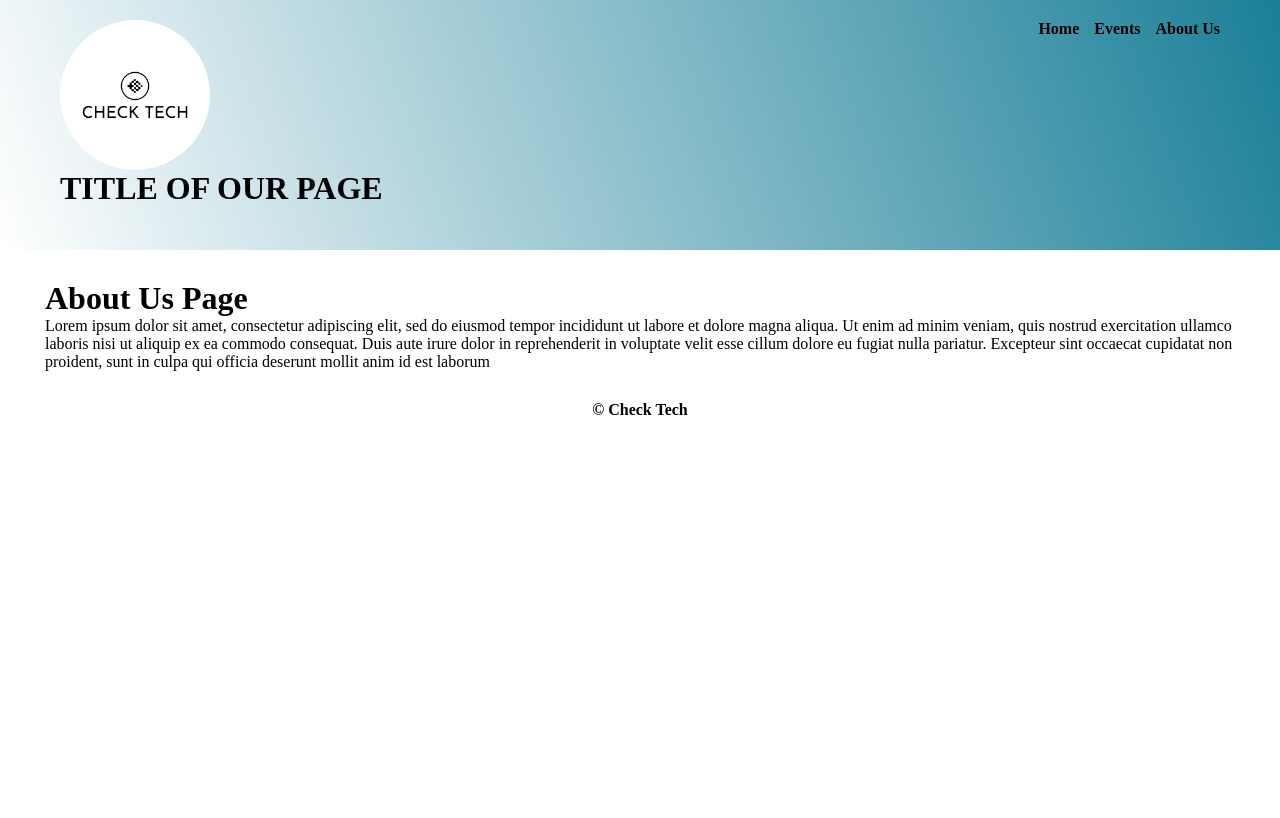
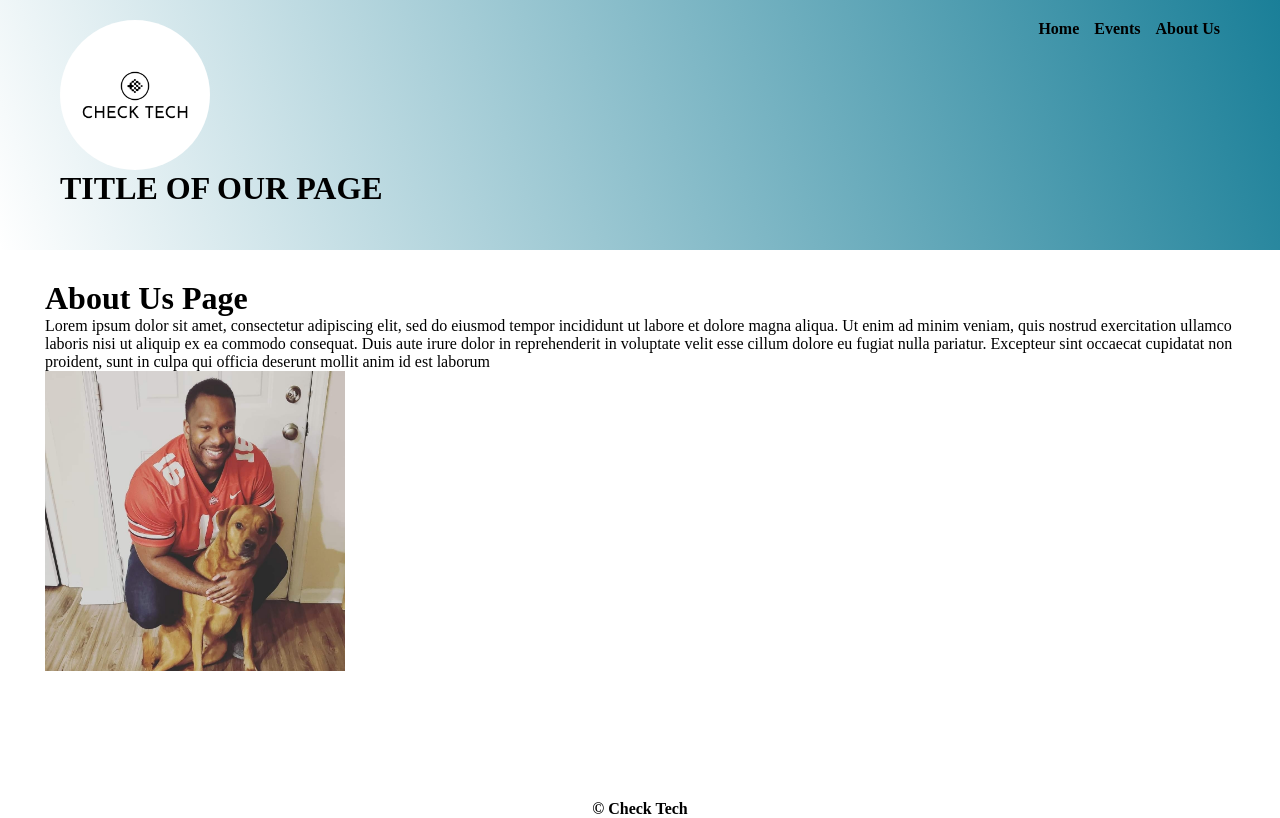
Before and after one commit to ChristopherLanier/Check-Tech-App, a Next.js app: page /about-us in a window 1280 px wide. Built offline with nearby package versions, Linux system fonts and the light colour scheme.

Commit message:
imported picture into about us page

```diff
--- a/pages/_app.js
+++ b/pages/_app.js
@@ -2,7 +2,7 @@
 import '@/styles/globals.css';
 import '@/styles/general.sass';
 
-//import main layout component into top of app (app.js)
+//import main-layout jsx tags into top of App (app.js)
 
 function MyApp({ Component, pageProps }) {
   return (
--- a/pages/about-us.js
+++ b/pages/about-us.js
@@ -1,14 +1,17 @@
 import React from 'react'
+import Image from 'next/image';
 
 
+//images folder must remain inside public contrary to other online sources
 
 const AboutUsPage = () => {
   return (
     <div>
-    <h1>About Us Page</h1>
-    <p>
-    Lorem ipsum dolor sit amet, consectetur adipiscing elit, sed do eiusmod tempor incididunt ut labore et dolore magna aliqua. Ut enim ad minim veniam, quis nostrud exercitation ullamco laboris nisi ut aliquip ex ea commodo consequat. Duis aute irure dolor in reprehenderit in voluptate velit esse cillum dolore eu fugiat nulla pariatur. Excepteur sint occaecat cupidatat non proident, sunt in culpa qui officia deserunt mollit anim id est laborum
-    </p>
+      <h1>About Us Page</h1>
+      <p>
+        Lorem ipsum dolor sit amet, consectetur adipiscing elit, sed do eiusmod tempor incididunt ut labore et dolore magna aliqua. Ut enim ad minim veniam, quis nostrud exercitation ullamco laboris nisi ut aliquip ex ea commodo consequat. Duis aute irure dolor in reprehenderit in voluptate velit esse cillum dolore eu fugiat nulla pariatur. Excepteur sint occaecat cupidatat non proident, sunt in culpa qui officia deserunt mollit anim id est laborum
+      </p>
+      <Image src={'/images/chris-picture.png'} width={300} height={300} />
     </div>
   )
 }
--- a/pages/index.js
+++ b/pages/index.js
@@ -9,8 +9,6 @@
 const inter = Inter({ subsets: ['latin'] })
 
 //From 'home-page.jsx file' pass 'data' through 'HomePage' component tags
-//From 'footer.jsx file' bring in 'Footer' tags
-//From 'header.jsx file' bring in 'header' tags
 
 //This will render info in browser now
 export default function Home({ data }) {
--- a/styles/general.sass
+++ b/styles/general.sass
@@ -53,6 +53,7 @@
     max-width: 1250px //max-width caps viewport
     margin: auto
     padding: 30px
+    min-height: 550px
 
     .home_body
         display: flex
@@ -70,7 +71,7 @@
          align-content: center
          align-items: center
          &:nth-child(even)
-            direction: rtl
+            direction: rtl  //content within 'card' container has even offset right to left
 
     .content
             width: 50%
```
Also changed, not shown: public/images/chris-picture.png (added).
